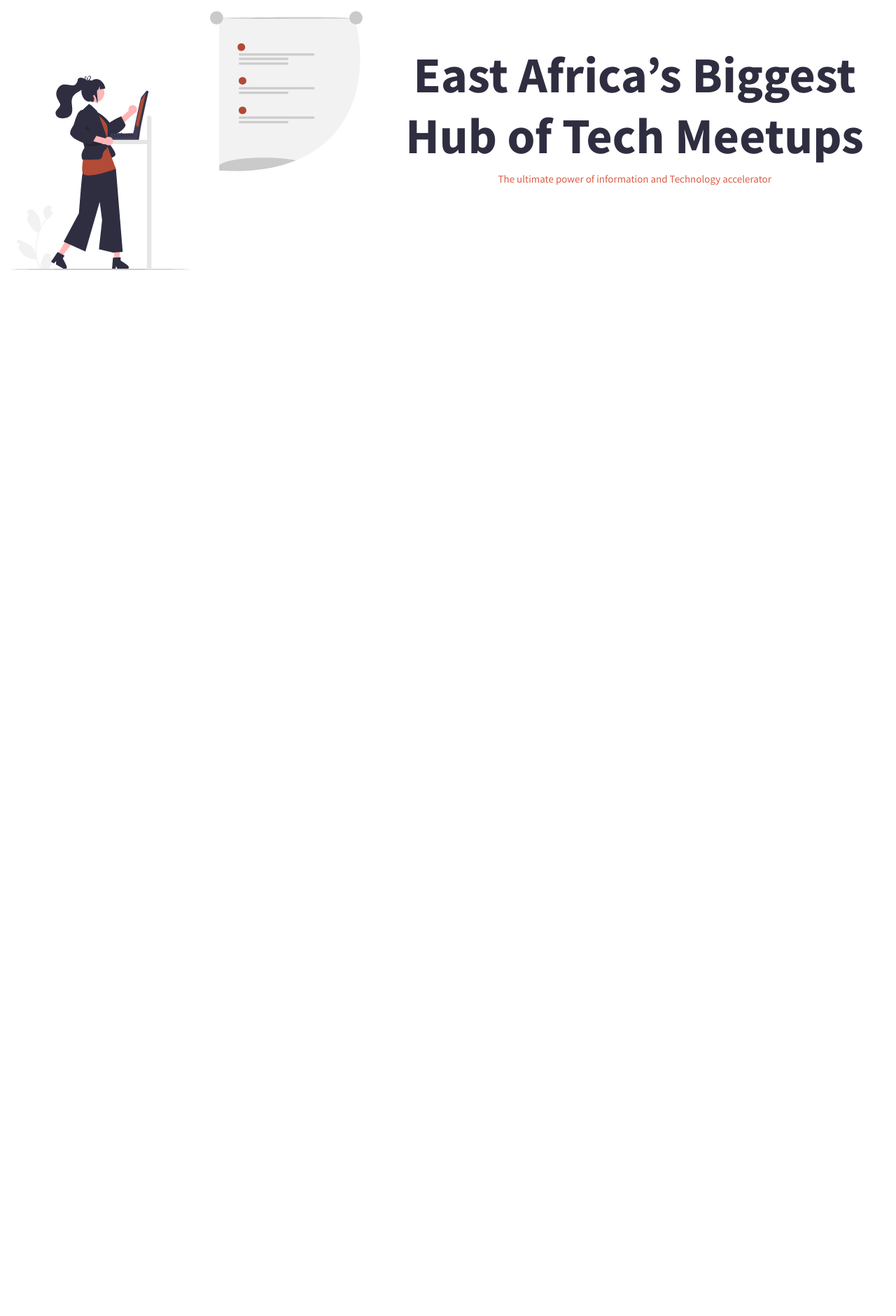
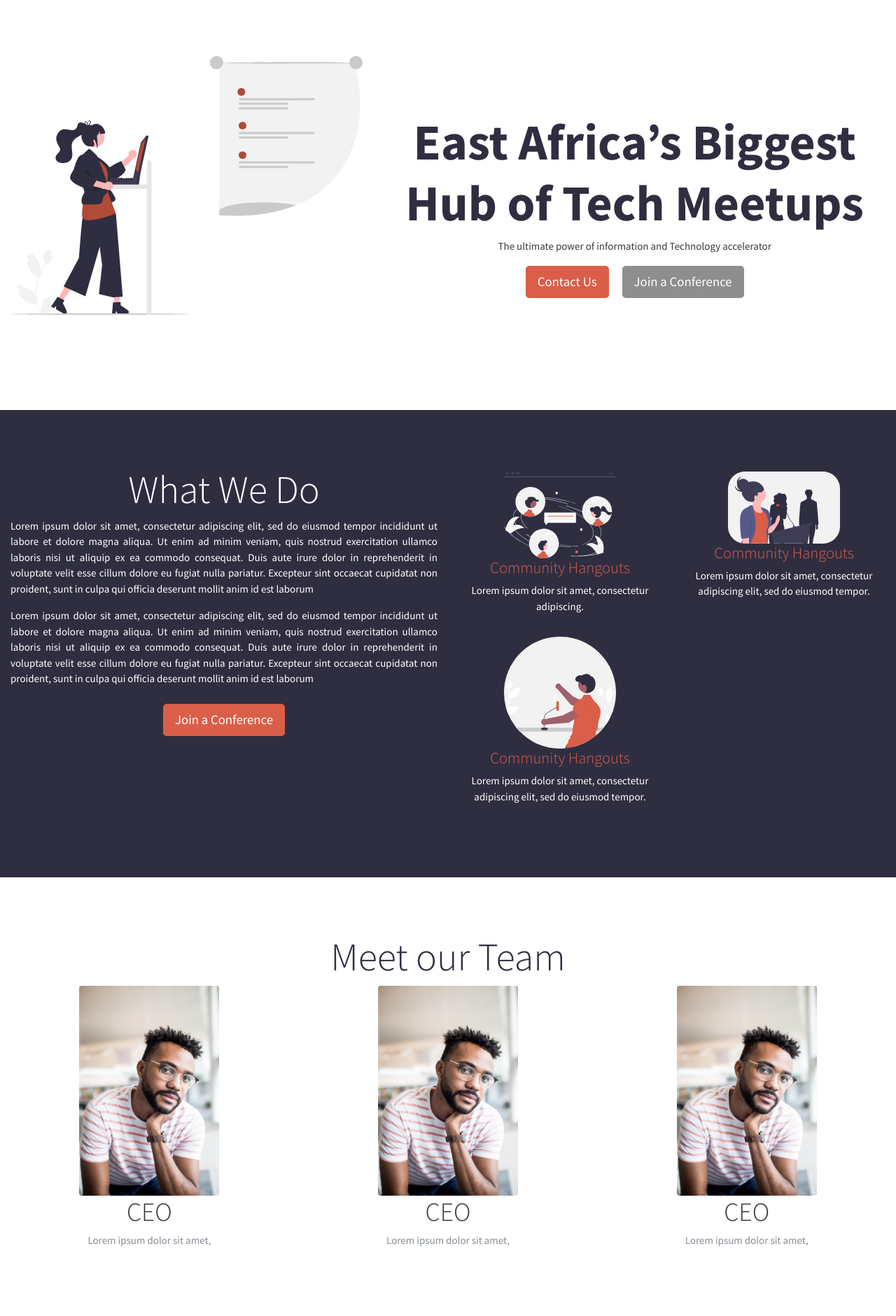
Before and after one commit to iPelino/conference_django, a Django app: page / in a window 1280 px wide. Shown: the part 74-1955 px from the top of the page at 70% size. Before the commit the page ends 460 px from the top, so only its background shows below. Run offline with Django 4.2, Linux system fonts and the light colour scheme; some libraries are stand-ins or nearby versions.

Commit message:
partial landing page

```diff
--- a/static/css/styles.css
+++ b/static/css/styles.css
@@ -13,6 +13,22 @@
 .my-darkish{
     color: #1C1C1C;
 }
+.btn-dark-blue{
+    background: #2F2E41;
+    color: #FFFFFF;
+    border-radius: 5px;
+
+}
+.btn-my-red{
+    background: #DA5E48;
+    color: #FFFFFF;
+    border-radius: 5px;
+}
+.btn-my-grey{
+    background: #8E8E8E;
+    color: #FFFFFF;
+    border-radius: 5px;
+}
 .navbar{
     background: #DA5E48!important;
 }
@@ -23,9 +39,37 @@
 .nav-link{
     font-size: 1.2em;
 }
+/*HERO*/
+.hero{
+    padding: 80px 0 !important;
+}
 .hero h1{
     font-weight: bolder;
 }
 .hero p{
     /*font-weight: bold;*/
 }
+
+/*SERVICES*/
+.services{
+    background: #2F2E41;
+    padding: 80px 0 !important;
+
+}
+
+.my-card{
+    width: 18rem;
+}
+.my-card>.img-fluid{
+    max-width: 10rem;
+}
+
+/*ABOUT*/
+.about{
+    background: #FFFFFF;
+    padding: 80px 0 !important;
+
+}
+.team-image{
+    max-width: 200px;
+}
--- a/templates/base.html
+++ b/templates/base.html
@@ -6,10 +6,10 @@
     <meta name="viewport"
           content="width=device-width, user-scalable=no, initial-scale=1.0, maximum-scale=1.0, minimum-scale=1.0">
     <meta http-equiv="X-UA-Compatible" content="ie=edge">
-    <link rel="stylesheet" href="https://cdn.jsdelivr.net/npm/bootswatch@4.5.2/dist/cosmo/bootstrap.min.css">
     <link rel="preconnect" href="https://fonts.googleapis.com">
     <link rel="preconnect" href="https://fonts.gstatic.com" crossorigin>
     <link href="https://fonts.googleapis.com/css2?family=Poppins:ital,wght@0,600;0,700;1,400&display=swap" rel="stylesheet">
+    <link rel="stylesheet" href="https://cdn.jsdelivr.net/npm/bootswatch@4.5.2/dist/cosmo/bootstrap.min.css">
     <title>{% block title %} {% endblock %} - TechMe</title>
     <link rel="stylesheet" href="{% static 'css/styles.css' %}">
 </head>
--- a/templates/core/home.html
+++ b/templates/core/home.html
@@ -3,15 +3,99 @@
 {% block title %}Home{% endblock %}
 {% block content %}
     <div class="container-fluid">
-        <div class="row py-3">
+        <div class="row py-5 hero">
             <div class="col-5">
                 <img src="{% static "images/conference.svg" %}" alt="" class="img-fluid">
             </div>
             <div class="col py-5 hero">
                 <h1 class="display-3 text-center my-dark-blue">East Africa’s Biggest Hub of Tech Meetups</h1>
-                <p class="text-center my-red">The ultimate power of information and Technology accelerator</p>
+                <p class="text-center">The ultimate power of information and Technology accelerator</p>
+                <div class="text-center">
+                    <a href="" class="btn btn-lg btn-my-red mx-2">Contact Us</a>
+                    <a href="" class="btn btn-lg btn-my-grey mx-2">Join a Conference</a>
+                </div>
             </div>
+        </div>  <!--END HERO-->
+        <div class="row py-5 services px-2">
+            <div class="col-md-6 col-sm-12 text-center">
+                <h2 class="display-4 text-white">What We Do</h2>
+                <p class="text-white text-justify">Lorem ipsum dolor sit amet, consectetur adipiscing elit,
+                    sed do eiusmod tempor incididunt ut labore et dolore magna aliqua.
+                    Ut enim ad minim veniam, quis nostrud exercitation ullamco laboris nisi
+                    ut aliquip ex ea commodo consequat.
+                    Duis aute irure dolor in reprehenderit in voluptate velit esse
+                    cillum dolore eu fugiat nulla pariatur.
+                    Excepteur sint occaecat cupidatat non proident, sunt in culpa qui
+                    officia deserunt mollit anim id est laborum
+                </p>
+                <p class="text-white text-justify">Lorem ipsum dolor sit amet, consectetur adipiscing elit,
+                    sed do eiusmod tempor incididunt ut labore et dolore magna aliqua.
+                    Ut enim ad minim veniam, quis nostrud exercitation ullamco laboris nisi
+                    ut aliquip ex ea commodo consequat.
+                    Duis aute irure dolor in reprehenderit in voluptate velit esse
+                    cillum dolore eu fugiat nulla pariatur.
+                    Excepteur sint occaecat cupidatat non proident, sunt in culpa qui
+                    officia deserunt mollit anim id est laborum
+                </p>
+                <a href="" class="btn btn-lg btn-my-red mx-2 mt-2">Join a Conference</a>
+            </div>
+            <div class="col-md-6 col-sm-12">
+                <div class="row">
+                    <div class="my-card text-center col-md-6 col-sm-12 p-2">
+                        <img src="{% static 'images/community.svg' %}" alt="" class="img-fluid">
+                        <h4 class="my-red">Community Hangouts</h4>
+                        <p class="text-white">Lorem ipsum dolor sit amet,
+                            consectetur adipiscing.
+                        </p>
+                    </div>
+                    <div class="my-card text-center col-md-6 col-sm-12 p-2">
+                        <img src="{% static 'images/speaker.svg' %}" alt="" class="img-fluid">
+                        <h4 class="my-red">Community Hangouts</h4>
+                        <p class="text-white">Lorem ipsum dolor sit amet,
+                            consectetur adipiscing elit, sed do eiusmod tempor.
+                        </p>
+                    </div>
+                    <div class="my-card text-center col-md-6 col-sm-12 p-2">
+                        <img src="{% static 'images/conference_speaker.svg' %}" alt="" class="img-fluid">
+                        <h4 class="my-red">Community Hangouts</h4>
+                        <p class="text-white">Lorem ipsum dolor sit amet,
+                            consectetur adipiscing elit, sed do eiusmod tempor.
+                        </p>
+                    </div>
+                </div>
+
+            </div>
+        </div><!--END Service-->
+        <div class="row py-5 about">
+            <div class="col-md-12">
+                <h2 class="display-4 my-dark-blue text-center">Meet our Team</h2>
+                <div class="team">
+                    <div class="row text-center">
+                        <div class="col-md">
+                            <img src="{% static 'images/profiles/leilani.jpg' %}" alt="" class="team-image rounded img-fluid">
+                            <h1 class="display-5">CEO</h1>
+                            <p class="text-muted">Lorem ipsum dolor sit amet,</p>
+                        </div>
+                        <div class="col-md">
+                            <img src="{% static 'images/profiles/leilani.jpg' %}" alt="" class="team-image rounded img-fluid">
+                            <h1 class="display-5">CEO</h1>
+                            <p class="text-muted">Lorem ipsum dolor sit amet,</p>
+                        </div>
+                        <div class="col-md">
+                            <img src="{% static 'images/profiles/leilani.jpg' %}" alt="" class="team-image rounded img-fluid">
+                            <h1 class="display-5">CEO</h1>
+                            <p class="text-muted">Lorem ipsum dolor sit amet,</p>
+                        </div>
+                     </div>
+                </div>
+            </div>
+        </div> <!--END ABOUT-->
+        <div class="row contact">
+
         </div>
 
+
+
     </div>
+
 {% endblock %}
```
Also changed, not shown: static/images/community.svg (added), static/images/conference_speaker.svg (added), static/images/group_hangout.svg (added), static/images/profiles/leilani.jpg (added), static/images/speaker.svg (added).
